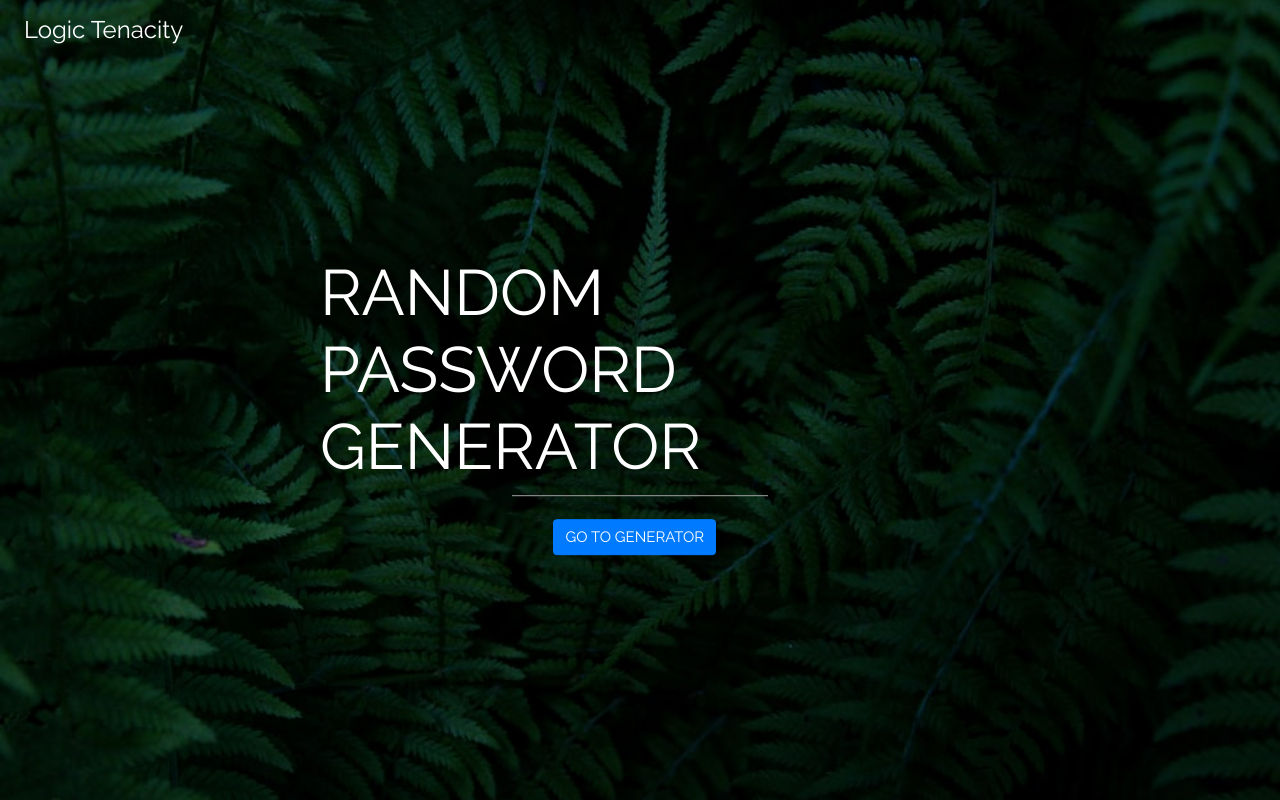
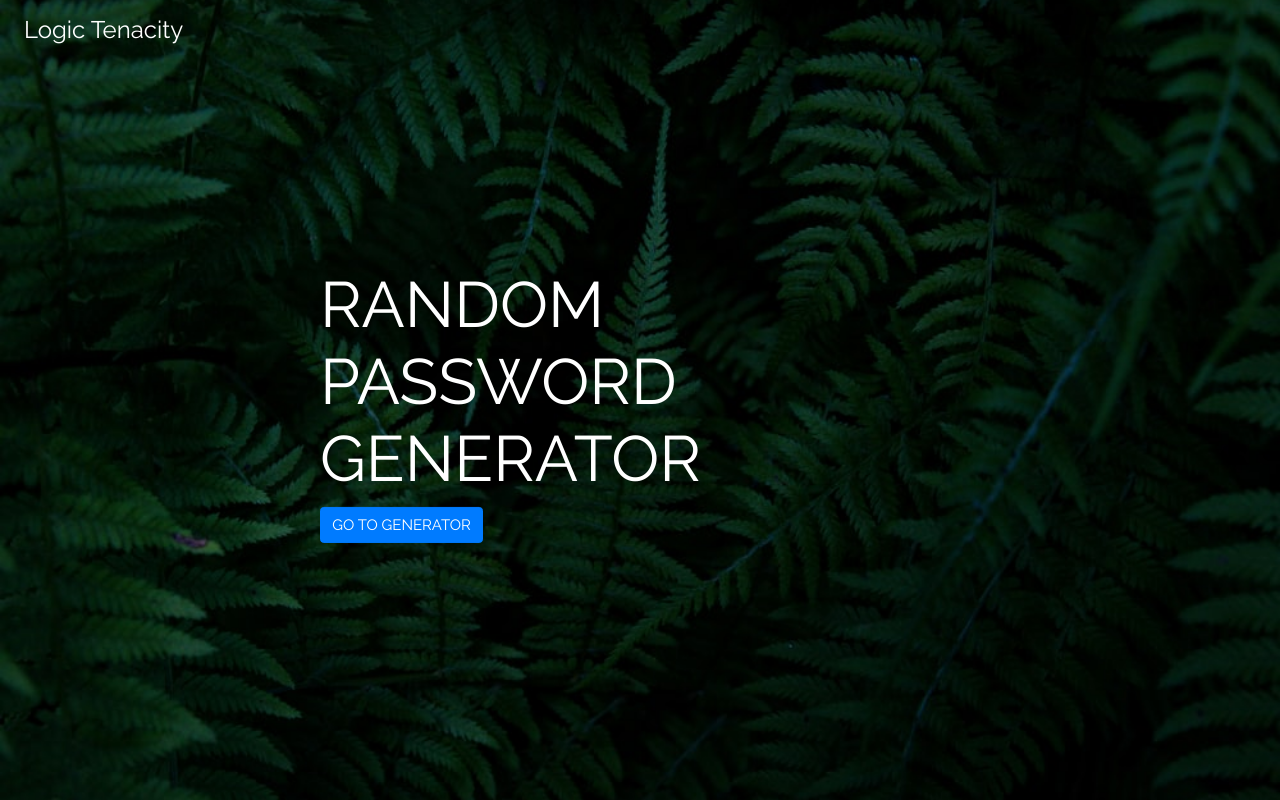
Before and after one commit to Swapnil2127/Random_Password_Generator, a plain HTML site: page index.html in a window 1280 px wide. Drawn offline with nearby package versions, Linux system fonts and the light colour scheme.

Commit message:
Update index.html

```diff
--- a/index.html
+++ b/index.html
@@ -24,9 +24,9 @@ body, html {height: 100%}
   </div>
   <div class="w3-display-middle">
     <h1 class="w3-jumbo w3-animate-top">RANDOM PASSWORD GENERATOR</h1>
-    <hr class="w3-border-grey" style="margin:auto;width:40%"><br>&nbsp;&nbsp;&nbsp;&nbsp;&nbsp;&nbsp;&nbsp;&nbsp;&nbsp;&nbsp;&nbsp;&nbsp;
+<!--     <hr class="w3-border-grey" style="margin:auto;width:40%"><br>&nbsp;&nbsp;&nbsp;&nbsp;&nbsp;&nbsp;&nbsp;&nbsp;&nbsp;&nbsp;&nbsp;&nbsp;
     &nbsp;&nbsp;&nbsp;&nbsp;&nbsp;&nbsp;&nbsp;&nbsp;&nbsp;&nbsp;&nbsp;&nbsp;&nbsp;&nbsp;&nbsp;&nbsp;&nbsp;&nbsp;&nbsp;&nbsp;&nbsp;&nbsp;&nbsp;
-    &nbsp;&nbsp;&nbsp;&nbsp;&nbsp;&nbsp;&nbsp;&nbsp;&nbsp;&nbsp;&nbsp;&nbsp;&nbsp;&nbsp;&nbsp;&nbsp;&nbsp;&nbsp;&nbsp;&nbsp;&nbsp;&nbsp;&nbsp;
+    &nbsp;&nbsp;&nbsp;&nbsp;&nbsp;&nbsp;&nbsp;&nbsp;&nbsp;&nbsp;&nbsp;&nbsp;&nbsp;&nbsp;&nbsp;&nbsp;&nbsp;&nbsp;&nbsp;&nbsp;&nbsp;&nbsp;&nbsp; -->
     <button type="button" class="btn btn-primary"><a href="pass.html">GO TO GENERATOR</a></button>
   </div>
 </div>
```
